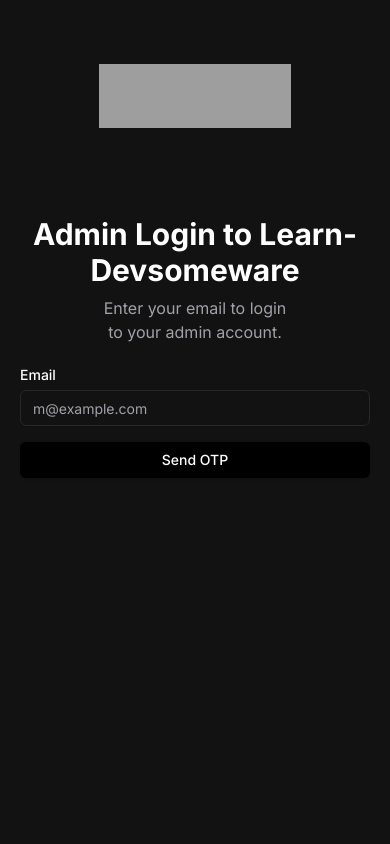
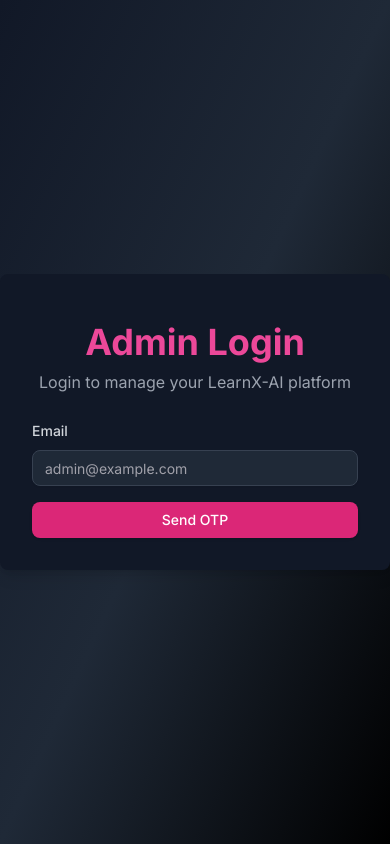
Before and after one commit to asutoshparida8658/LearnX-AI, a Next.js app: page /adminlogin in a window 390 px wide. Built offline with nearby package versions, Linux system fonts and the light colour scheme; grey boxes are pictures that could not be loaded.

Commit message:
Code finished

```diff
--- a/src/utilities/Admin/AdminSidebar.jsx
+++ b/src/utilities/Admin/AdminSidebar.jsx
@@ -46,7 +46,7 @@
 
   return (
     <div className="flex min-h-screen w-full">
-      <aside className="sticky top-0 hidden h-screen w-[280px] lg:w-[280px] shrink-0 border-pink-900 border-r bg-background md:block">
+      <aside className="sticky top-0 hidden h-screen w-[280px] lg:w-[280px] shrink-0  border-pink-900 border-r bg-black md:block">
         <div className="flex h-16 items-center justify-between border-b border-pink-900 px-4">
           <Link href="/admin" className="flex items-center gap-2 font-semibold">
             <div className="text-pink-600 font-bold">
@@ -143,7 +143,7 @@
         </nav>
       </aside>
       <div className="flex flex-1 flex-col">
-        <header className="sticky top-0 z-30 flex h-16 shrink-0 items-center border-b bg-background px-4 shadow-sm md:px-6">
+        <header className="sticky top-0 z-30 flex h-16 shrink-0 items-center border-b border-pink-900 bg-black border px-4 shadow-sm md:px-6">
           <div className="mr-auto flex items-center gap-4">
             <Sheet>
               <SheetTrigger asChild>
@@ -156,14 +156,9 @@
                 <nav className="grid gap-6 text-lg font-medium">
                   <Link href="/" className="flex items-center gap-2 font-semibold mx-3">
                     <div>
-                      <Image
-                        src="https://res.cloudinary.com/db0x5vhbk/image/upload/v1733634184/x0vx8af6jmxfpp5tjjjk.png"
-                        alt="My Image"
-                        width={25}
-                        height={25}
-                      />
+
                     </div>
-                    <span className="">Devsomeware</span>
+                    <span className="">LearnX-AI</span>
                   </Link>
                   <Link
                     href="/admin"
--- a/src/utilities/Auth/AdminLogin.jsx
+++ b/src/utilities/Auth/AdminLogin.jsx
@@ -7,167 +7,201 @@
 import { Label } from "@/components/ui/label"
 import { useRouter } from "next/navigation"
 import ProfielSpinner from "../Spinner/ProfielSpinner"
-import { useState } from "react"
+import { useState, useEffect } from "react"
 import {
     InputOTP,
     InputOTPGroup,
-    InputOTPSeparator,
     InputOTPSlot,
 } from "@/components/ui/input-otp"
 import axios from "axios"
 
 export function AdminLogin() {
-    const [email,setEmail] = useState("");
-    const [otp,setOtp] = useState("");
-    const [isOtpsent,setIsOtpsent]=useState(false);
-    const [loading,setLoading] = useState(false);
+    const [email, setEmail] = useState("");
+    const [otp, setOtp] = useState("");
+    const [isOtpSent, setIsOtpSent] = useState(false);
+    const [loading, setLoading] = useState(false);
     const router = useRouter();
-    const handleChange = (e)=>{
-    if(e.target.name=="email"){
+
+    useEffect(() => {
+        // Check if admin is already logged in
+        const token = localStorage.getItem("dilmsadmintoken");
+        if (token) {
+            router.push("/admin");
+        }
+
+        // Get email from URL params if present
+        const urlParams = new URLSearchParams(window.location.search);
+        const emailParam = urlParams.get('email');
+        if (emailParam) {
+            setEmail(emailParam);
+        }
+    }, [router]);
+
+    const handleChange = (e) => {
+        if (e.target.name === "email") {
             setEmail(e.target.value);
         }
-    else if(e.target.name=="otp"){
-        setOtp(e.target.value);
-    }
-}
-const handleOtpSend = async(e)=>{
+    };
+
+    const handleOtpSend = async (e) => {
         e.preventDefault();
-  if(email==""){
-    toast.error("Please enter your email");
-    return
-  }
-  try{
-  setLoading(true);
-   let data = await axios.post("/api/adminauth",{email:email.toLowerCase(),type:"send"})
-   setLoading(false)
-    if(data.data.success){
-        setIsOtpsent(true);
-        toast.success(data.data.message)
 
-    }
-    else{
-      toast.error(data.data.message);
-       console.log(data)
-    }
-}
-catch(err){
-    toast.error("Something went wrong try again after some time!"+err)
-    setLoading(false);
-}
-}
-const hanldeVerifyOtp = async()=>{
-if(otp==""){
-  toast.error("Please enter otp");
-  return
-}
-setLoading(true);
-let data = await axios.post("/api/adminauth",{email:email.toLowerCase(),type:"verify",otp:otp})
-   setLoading(false)
-    if(data.data.success){
-        setIsOtpsent(true);
-        toast.success(data.data.message)
-        localStorage.setItem("dilmsadmintoken",data.data.token);
-        router.push("/admin")
-    }
-    else{
-      toast.error(data.data.message);
-       console.log(data)
+        // Validate email
+        if (!email || !email.includes('@')) {
+            toast.error("Please enter a valid email address");
+            return;
         }
 
+        setLoading(true);
+        try {
+            const data = await axios.post("/api/adminauth", {
+                email: email.toLowerCase(),
+                type: "send"
+            });
+
+            setLoading(false);
+
+            if (data.data.success) {
+                setIsOtpSent(true);
+                toast.success(data.data.message);
+            } else {
+                toast.error(data.data.message);
             }
-console.log(otp);
+        } catch (err) {
+            setLoading(false);
+            toast.error("Something went wrong. Please try again later!");
+            console.error(err);
+        }
+    };
+
+    const handleVerifyOtp = async () => {
+        if (!otp || otp.length !== 6) {
+            toast.error("Please enter a valid 6-digit OTP");
+            return;
+        }
+
+        setLoading(true);
+        try {
+            const data = await axios.post("/api/adminauth", {
+                email: email.toLowerCase(),
+                type: "verify",
+                otp: otp
+            });
+
+            setLoading(false);
+
+            if (data.data.success) {
+                toast.success(data.data.message);
+                localStorage.setItem("dilmsadmintoken", data.data.token);
+                // Small delay for toast visibility before redirect
+                setTimeout(() => {
+                    router.push("/admin");
+                }, 1000);
+            } else {
+                toast.error(data.data.message);
+            }
+        } catch (err) {
+            setLoading(false);
+            toast.error("Authentication failed. Please try again.");
+            console.error(err);
+        }
+    };
+
     return (
-    <div className="">
-     <Toaster position="top-center"  expand={false}/>
-    {loading?<div className="absolute flex justify-center items-center h-full w-full"><ProfielSpinner/></div>:""}
-    <div className={`w-full lg:grid  lg:grid-cols-2  ${loading?"opacity-30":""}`}>
+        <>
+            <Toaster position="top-center" expand={false} />
+            {loading && (
+                <div className="absolute flex justify-center items-center h-full w-full bg-black bg-opacity-50 z-50">
+                    <ProfielSpinner />
+                </div>
+            )}
+            <div className="min-h-screen flex items-center justify-center bg-gradient-to-br from-gray-900 via-gray-800 to-black text-gray-100">
+                <div className={`w-full max-w-md p-8 rounded-lg shadow-lg bg-gray-900 ${loading ? "opacity-30" : ""} transition-opacity duration-300`}>
+                    <div className="text-center mb-6">
+                        <div className="flex justify-center items-center mb-4">
 
-      <div className="flex items-center justify-center py-12">
-        <div className="mx-auto grid w-[350px] gap-6">
-          <div className="grid gap-2 text-center">
-          <div className="flex justify-center items-center my-4">
-          <img
-        src="https://res.cloudinary.com/db0x5vhbk/image/upload/v1733634184/x0vx8af6jmxfpp5tjjjk.png"
-        alt="My Image"
-      className="lg:h-16 lg:w-48 lg:absolute w-48 h-16"
-      />
                         </div>
-            <h1 className="text-3xl font-bold mt-16">Admin Login to Learn-Devsomeware</h1>
-            <p className="text-balance text-muted-foreground ">
-              Enter your email to login to your admin account.
-            </p>
+                        <h1 className="text-4xl font-bold text-pink-500">Admin Login</h1>
+                        <p className="text-gray-400 mt-2">Login to manage your LearnX-AI platform</p>
                     </div>
-          <div className="grid gap-4">
-            {!isOtpsent&&<div className="grid gap-2">
-              <Label htmlFor="email">Email</Label>
+                    <div className="space-y-6">
+                        {!isOtpSent && (
+                            <form onSubmit={handleOtpSend} className="space-y-4">
+                                <div>
+                                    <Label htmlFor="email" className="text-gray-300">Email</Label>
                                     <Input
                                         id="email"
                                         type="email"
                                         name="email"
-                placeholder="m@example.com"
+                                        placeholder="admin@example.com"
                                         onChange={handleChange}
                                         value={email}
                                         required
+                                        className="w-full mt-2 bg-gray-800 text-gray-100 border border-gray-700 rounded-lg focus:ring-2 focus:ring-pink-500 focus:outline-none"
                                     />
-            </div>}
-            {isOtpsent&&<div className="grid gap-2 flex justify-center">
-              <Label htmlFor="email">Otp (One Time Password)</Label>
-              <InputOTP maxLength={6} onChange={(value)=>{setOtp(value)}}>
-  <InputOTPGroup className="text-4xl">
-    <InputOTPSlot index={0}  />
-    <InputOTPSlot index={1} />
-    <InputOTPSlot index={2} />
+                                </div>
+                                <Button
+                                    type="submit"
+                                    className="w-full bg-pink-600 hover:bg-pink-700 text-white py-2 rounded-lg transition-all duration-200"
+                                    disabled={loading}
+                                >
+                                    {loading ? "Sending..." : "Send OTP"}
+                                </Button>
+                            </form>
+                        )}
+                        {isOtpSent && (
+                            <div className="space-y-4">
+                                <div>
+                                    <Label htmlFor="otp" className="text-gray-300">Enter the 6-digit OTP sent to your email</Label>
+                                    <InputOTP
+                                        maxLength={6}
+                                        onChange={(value) => { setOtp(value); }}
+                                        className="mt-2"
+                                    >
+                                        <InputOTPGroup className="flex justify-between gap-2">
+                                            {Array.from({ length: 6 }).map((_, index) => (
+                                                <InputOTPSlot
+                                                    key={index}
+                                                    index={index}
+                                                    className="w-12 h-12 bg-gray-800 text-gray-100 border border-gray-700 rounded-lg text-center text-2xl focus:ring-2 focus:ring-pink-500 focus:outline-none"
+                                                />
+                                            ))}
                                         </InputOTPGroup>
-    <InputOTPSeparator/>
-    <InputOTPGroup>
-    <InputOTPSlot index={3} />
-    <InputOTPSlot index={4} />
-    <InputOTPSlot index={5} />
-    </InputOTPGroup>
-
                                     </InputOTP>
-
-            </div>}
-            {/* <div className="grid gap-2">
-              <div className="flex items-center">
-                <Label htmlFor="password">Password</Label>
-                <Link
-                  href="/forgot-password"
-                  className="ml-auto inline-block text-sm underline"
+                                </div>
+                                <Button
+                                    type="submit"
+                                    className="w-full bg-pink-600 hover:bg-pink-700 text-white py-2 rounded-lg transition-all duration-200"
+                                    onClick={handleVerifyOtp}
+                                    disabled={loading}
                                 >
-                  Forgot your password?
+                                    {loading ? "Verifying..." : "Verify & Login"}
+                                </Button>
+                                <div className="text-center">
+                                    <button
+                                        onClick={() => {
+                                            setIsOtpSent(false);
+                                            setOtp("");
+                                        }}
+                                        className="text-pink-400 hover:text-pink-300 text-sm"
+                                        disabled={loading}
+                                    >
+                                        Change email or resend OTP
+                                    </button>
+                                </div>
+                            </div>
+                        )}
+                    </div>
+                    {/* <div className="mt-6 text-center">
+                        <p className="text-gray-400">
+                            Don't have an account?{" "}
+                            <Link href="/admin/register" className="text-pink-500 hover:underline">
+                                Register
                             </Link>
-              </div>
-              <Input id="password" type="password" required />
-            </div> */}
-            {!isOtpsent&&<Button type="submit" className="w-full" variant="devsindia" onClick={handleOtpSend}>
-              {loading?"Sending...":"Send OTP"}
-            </Button>}
-            {isOtpsent&&<Button type="submit" className="w-full" variant="devsindia" onClick={hanldeVerifyOtp}>
-              {loading?"Verifying...":"Login"}
-            </Button>}
-            {/* <Button variant="outline" className="w-full">
-              Login with Google
-            </Button> */}
-          </div>
-          {/* <div className="mt-4 text-center text-sm">
-            Don&apos;t have an account?{" "}
-            <Link href="#" className="underline">
-              Sign up
-            </Link>
+                        </p>
                     </div> */}
                 </div>
             </div>
-      <div className="hidden bg-muted lg:block">
-        <Image
-          src="https://res.cloudinary.com/db0x5vhbk/image/upload/v1733758106/sp4p5jakzob6dxjxvlhw.png"
-          alt="Image"
-          width="1920"
-          height="1080"
-          className="h-full w-full object-cover dark:brightness-[0.2] dark:grayscale"
-        />
-      </div>
-    </div>
-    </div>
-  )
+        </>
+    );
 }
```
Lines whose indentation alone changed are shown as unchanged.
